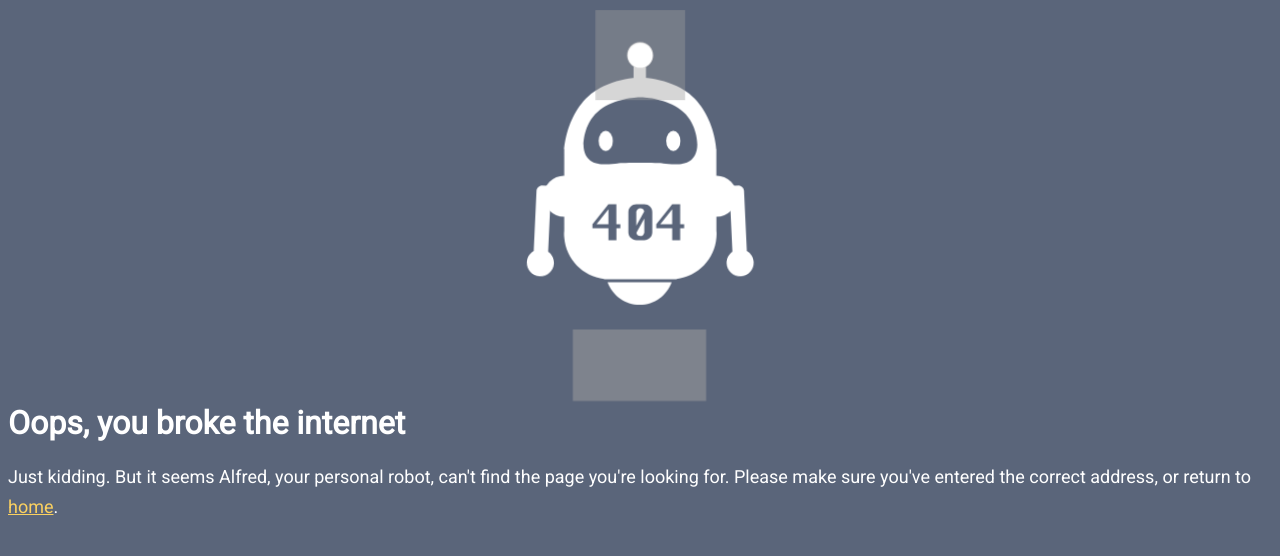
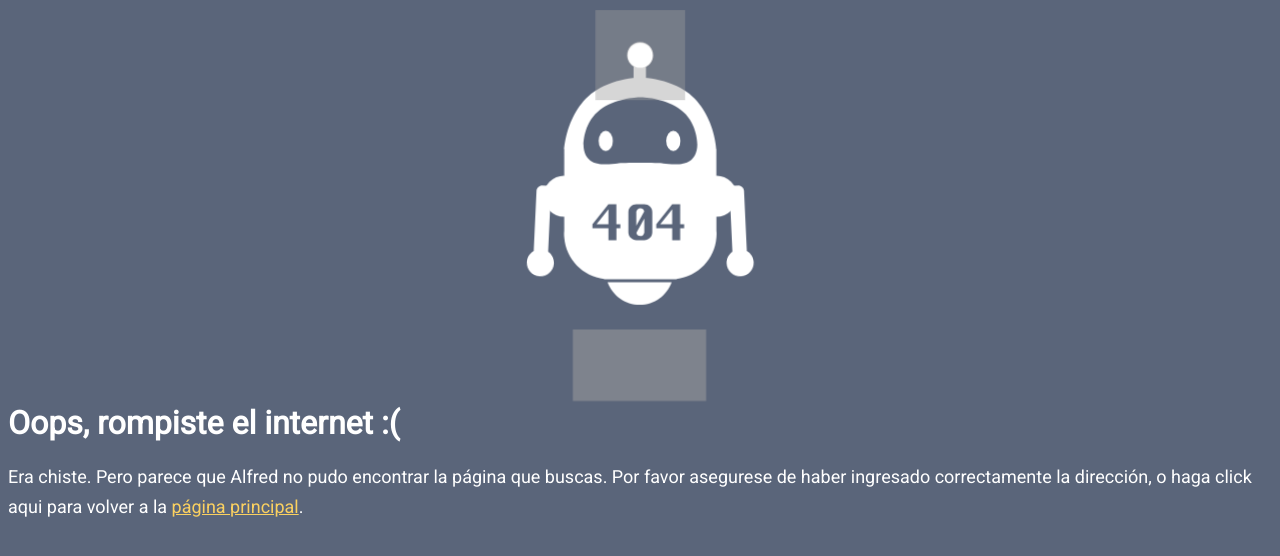
Before and after one commit to TheAndiHaller/robotto, a Flask app: template templates/error.html in a window 1280 px wide. Shown: the top 556 px of the page. Run offline with Flask 2, Linux system fonts and the light colour scheme; the template is opened without the code that fills it, so the values that code supplies are empty; grey boxes are pictures that could not be loaded.

Commit message:
asdasdasdsd

```diff
--- a/main.py
+++ b/main.py
@@ -39,7 +39,7 @@ def command():
     return "OK"
 
 if __name__ == "__main__":
-    app.run(host='127.0.0.1', port=5000)
+    app.run(host='192.168.0.102', port=5000)
 
 
 #127.0.0.1 (ip home)
--- a/templates/error.html
+++ b/templates/error.html
@@ -339,10 +339,10 @@ dtttt91222233Xbbbbfddtttt9122+3L2z8CDAAGA9CHeMiJOgAAAABJRU5ErkJggg==" transform=
 
 
 <div class="container">
-    <h1>Oops, you broke the internet</h1>
-    <p>Just kidding. But it seems Alfred, your personal robot, can't find the page you're looking for. Please make sure you've
-        entered the correct address, or return to
-        <a href="/">home</a>.</p>
+    <h1>Oops, rompiste el internet :(</h1>
+    <p>Era chiste. Pero parece que Alfred no pudo encontrar la página que buscas. Por favor asegurese
+        de haber ingresado correctamente la dirección, o haga click aqui para volver a la
+        <a href="/">página principal</a>.</p>
 </div>
 </body>
 </html>
--- a/templates/index.html
+++ b/templates/index.html
@@ -50,7 +50,8 @@
         <div class='loader'>
                 <div class='loader-container'>
                         <h3>
-                                <b>Please wait a moment while Alfred is getting ready!</b>
+                                <b>¡Por favor espere un momento hasta que Alfred este listo!</b>
+                                <br> Preparando motores...
                         </h3>
                         <div class='progress progress-striped active'>
                                 <div class='progress-bar progress-bar-color' id='bar' role='progressbar' style='width: 0%;'></div>
```
